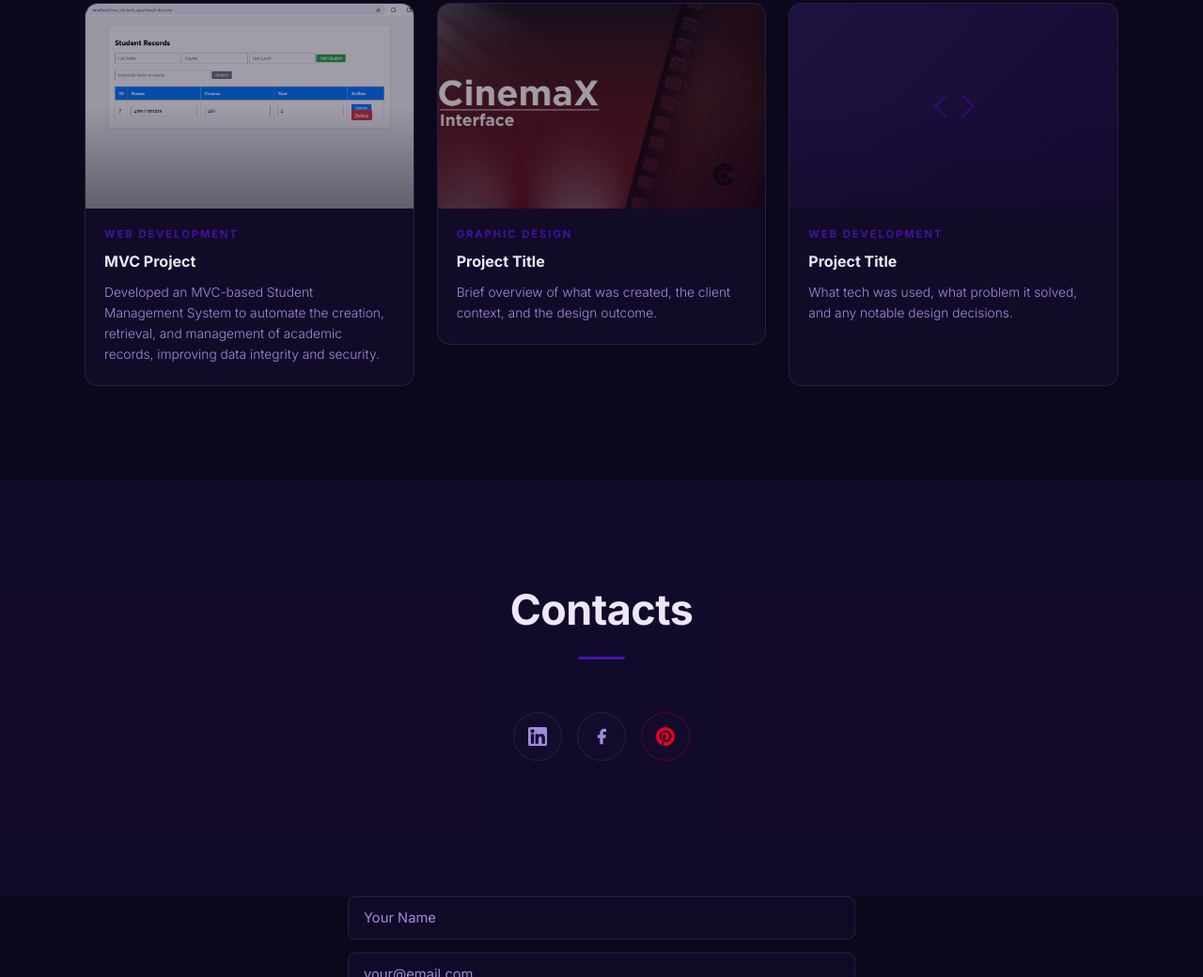
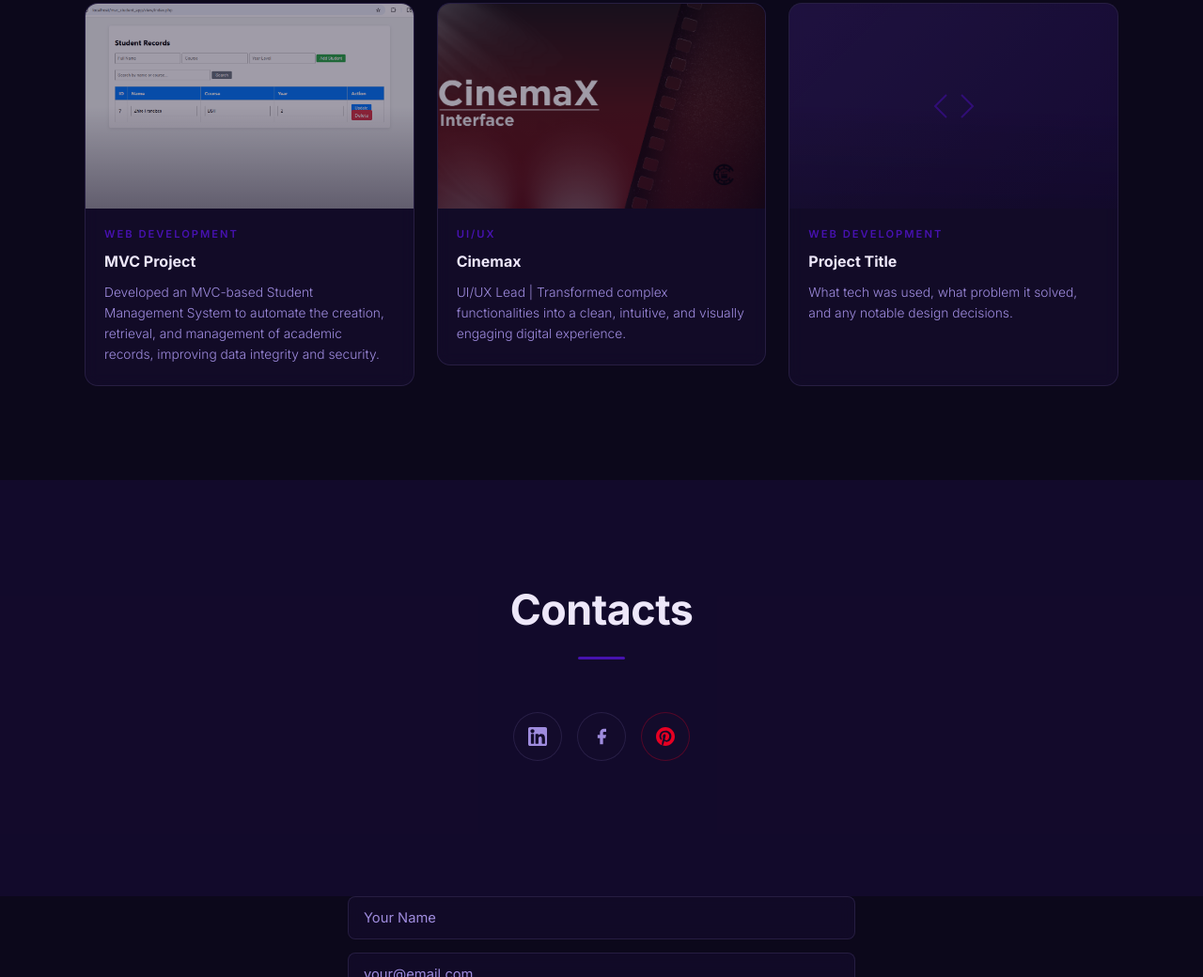
Before and after one commit to Zhyrox/website-version-2, a plain HTML site: page index.html in a window 1280 px wide. Shown: the part 1653-2693 px from the top of the page at 94% size. Drawn offline with Linux system fonts and the light colour scheme.

Commit message:
changed description for cinema project

```diff
--- a/index.html
+++ b/index.html
@@ -166,9 +166,9 @@
             <img src="images\Cinemax Front Page.png" alt="Cinemax project preview" />
           </div>
           <div class="work-info">
-            <p class="work-tag">Graphic Design</p>
-            <h3 class="work-title">Project Title</h3>
-            <p class="work-desc">Brief overview of what was created, the client context, and the design outcome.</p>
+            <p class="work-tag">UI/UX</p>
+            <h3 class="work-title">Cinemax</h3>
+            <p class="work-desc">UI/UX Lead | Transformed complex functionalities into a clean, intuitive, and visually engaging digital experience.</p>
           </div>
         </div>
         </a>
```
